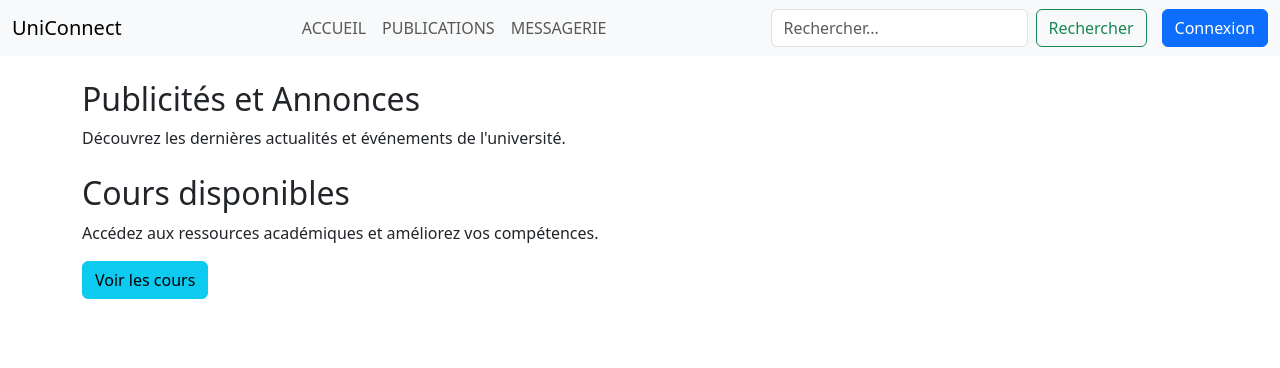
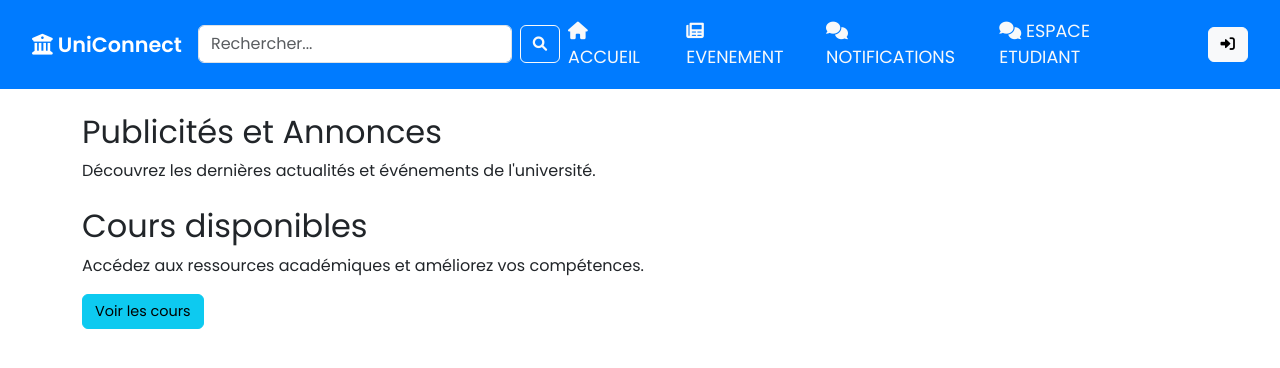
Before and after one commit to Wunders149/UniConnect, a PHP site: page /home/index.php in a window 1280 px wide. Shown: the top 368 px of the page. Run offline with PHP 8.4, Linux system fonts and the light colour scheme.

Commit message:
Finish navBar

```diff
--- a/home/index.php
+++ b/home/index.php
@@ -12,30 +12,50 @@ $user_profile_pic = $user_logged_in ? $_SESSION['user']['profile_pic'] : 'defaul
     <meta name="viewport" content="width=device-width, initial-scale=1.0">
     <title>UniConnect - Accueil</title>
     <link rel="stylesheet" href="https://cdn.jsdelivr.net/npm/bootstrap@5.3.0/dist/css/bootstrap.min.css">
+    <!-- Intégration de Google Fonts et FontAwesome -->
+    <link href="https://fonts.googleapis.com/css2?family=Poppins:wght@300;400;600&display=swap" rel="stylesheet">
+    <link rel="stylesheet" href="https://cdnjs.cloudflare.com/ajax/libs/font-awesome/6.0.0/css/all.min.css">
     <style>
-        .navbar .container-fluid {
-            display: flex;
-            justify-content: space-between;
-            align-items: center;
+        body {
+        font-family: 'Poppins', sans-serif;
     }
-        .navbar-nav {
-            flex: 1;
-            justify-content: center;
+
+    .navbar {
+        padding: 10px 20px;
     }
+
+    .navbar-brand {
+        font-weight: 600;
+        font-size: 1.3rem;
+    }
+
+    .navbar-nav .nav-link {
+        font-weight: 500;
+        font-size: 1.1rem;
+        margin-right: 15px;
+    }
+
     .search-profile {
         display: flex;
         align-items: center;
-            gap: 15px;
     }
-        .user-profile {
-            display: flex;
-            align-items: center;
-            gap: 10px;
-        }
+
     .user-profile img {
+        border-radius: 50%;
         width: 40px;
         height: 40px;
-            border-radius: 50%;
+    }
+
+    .btn {
+        font-size: 0.9rem;
+    }
+    /* Effet de survol pour les éléments du menu */
+    .navbar-nav .nav-link {
+        transition: background-color 0.3s, color 0.3s;
+    }
+
+    .navbar-nav .nav-link:hover {
+        text-decoration: underline;
     }
     </style>
 </head>
--- a/nav/navBar.php
+++ b/nav/navBar.php
@@ -1,29 +1,46 @@
 <!-- Barre de navigation -->
-<nav class="navbar navbar-expand-lg navbar-light bg-light">
+<nav class="navbar navbar-expand-lg navbar-light" style="background-color: #007bff;">
     <div class="container-fluid">
-        <a class="navbar-brand" href="#">UniConnect</a>
+        <a class="navbar-brand text-white" href="#">
+            <i class="fas fa-university"></i> UniConnect
+        </a>
+        <form class="d-flex">
+            <input class="form-control me-2" type="search" placeholder="Rechercher..." aria-label="Search">
+            <button class="btn btn-outline-light" type="submit">
+                <i class="fas fa-search"></i>
+            </button>
+        </form>
         <button class="navbar-toggler" type="button" data-bs-toggle="collapse" data-bs-target="#navbarNav" aria-controls="navbarNav" aria-expanded="false" aria-label="Toggle navigation">
             <span class="navbar-toggler-icon"></span>
         </button>
-        <div class="collapse navbar-collapse" id="navbarNav">
-            <ul class="navbar-nav">
-                <li class="nav-item"><a class="nav-link" href="#">ACCUEIL</a></li>
-                <li class="nav-item"><a class="nav-link" href="#">PUBLICATIONS</a></li>
-                <li class="nav-item"><a class="nav-link" href="#">MESSAGERIE</a></li>
+        <div class="collapse navbar-collapse align-items-center" id="navbarNav">
+            <ul class="navbar-nav ms-auto">
+                <li class="nav-item">
+                    <a class="nav-link text-light" href="#"><i class="fas fa-home"></i> ACCUEIL</a>
+                </li>
+                <li class="nav-item">
+                    <a class="nav-link text-light" href="#"><i class="fas fa-newspaper"></i> EVENEMENT</a>
+                </li>
+                <li class="nav-item">
+                    <a class="nav-link text-light" href="#"><i class="fas fa-comments"></i> NOTIFICATIONS </a>
+                </li>
+                <li class="nav-item">
+                    <a class="nav-link text-light" href="#"><i class="fas fa-comments"></i> ESPACE ETUDIANT</a>
+                </li>
             </ul>
         </div>
-        <div class="search-profile">
-            <form class="d-flex">
-                <input class="form-control me-2" type="search" placeholder="Rechercher..." aria-label="Search">
-                <button class="btn btn-outline-success" type="submit">Rechercher</button>
-            </form>
-            <div class="user-profile">
+        <div class="search-profile d-flex align-items-center">
+            <div class="user-profile ms-3 d-flex align-items-center">
                 <?php if ($user_logged_in): ?>
-                    <img src="<?php echo $user_profile_pic; ?>" alt="Profile">
-                    <span><?php echo $user_name; ?></span>
-                    <button class="btn btn-danger ms-2" onclick="window.location.href='logout.php';">Déconnexion</button>
+                    <img src="<?php echo $user_profile_pic; ?>" alt="Profile" class="rounded-circle" width="40" height="40">
+                    <span class="ms-2 text-white"><?php echo $user_name; ?></span>
+                    <button class="btn btn-danger ms-2" onclick="window.location.href='logout.php';">
+                        <i class="fas fa-sign-out-alt"></i>
+                    </button>
                 <?php else: ?>
-                    <button class="btn btn-primary" onclick="window.location.href='login.php';">Connexion</button>
+                    <button class="btn btn-light ms-2" onclick="window.location.href='login.php';">
+                        <i class="fas fa-sign-in-alt"></i>
+                    </button>
                 <?php endif; ?>
             </div>
         </div>
```
Lines whose indentation alone changed are shown as unchanged.
